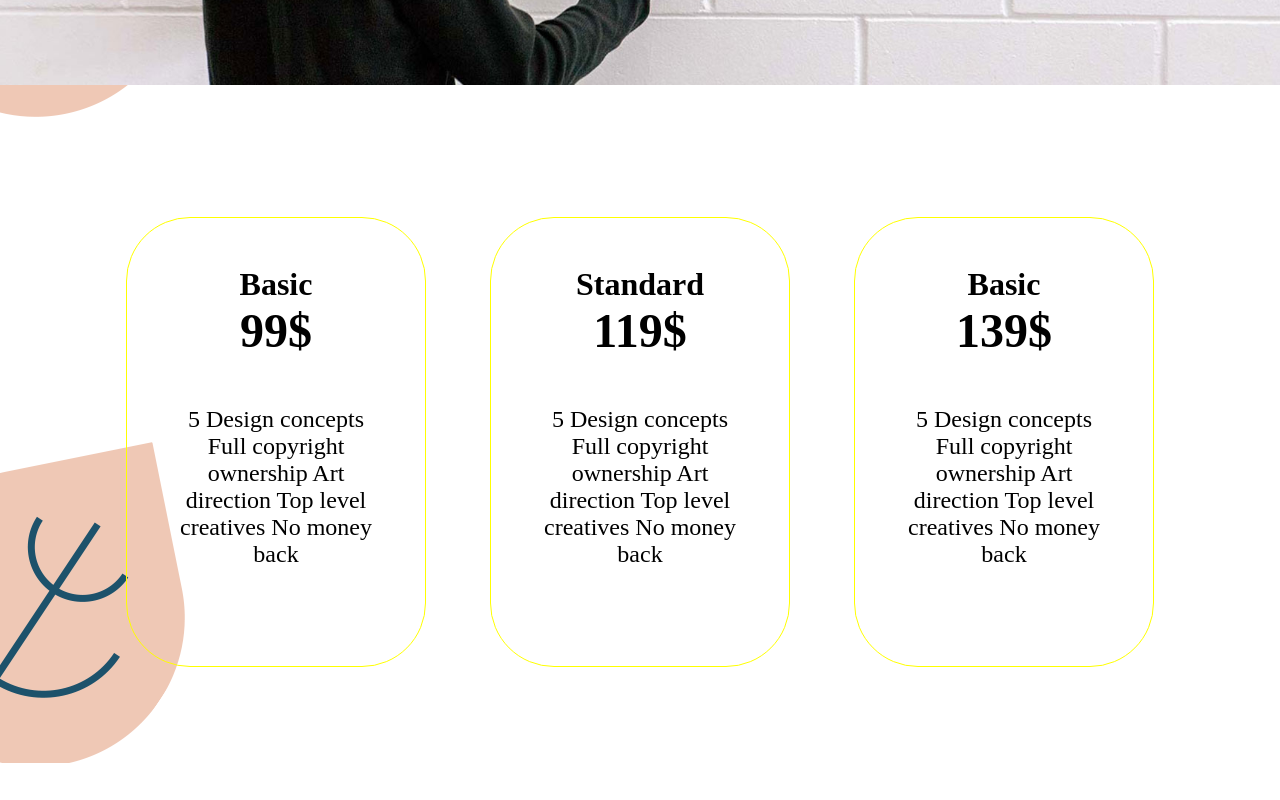
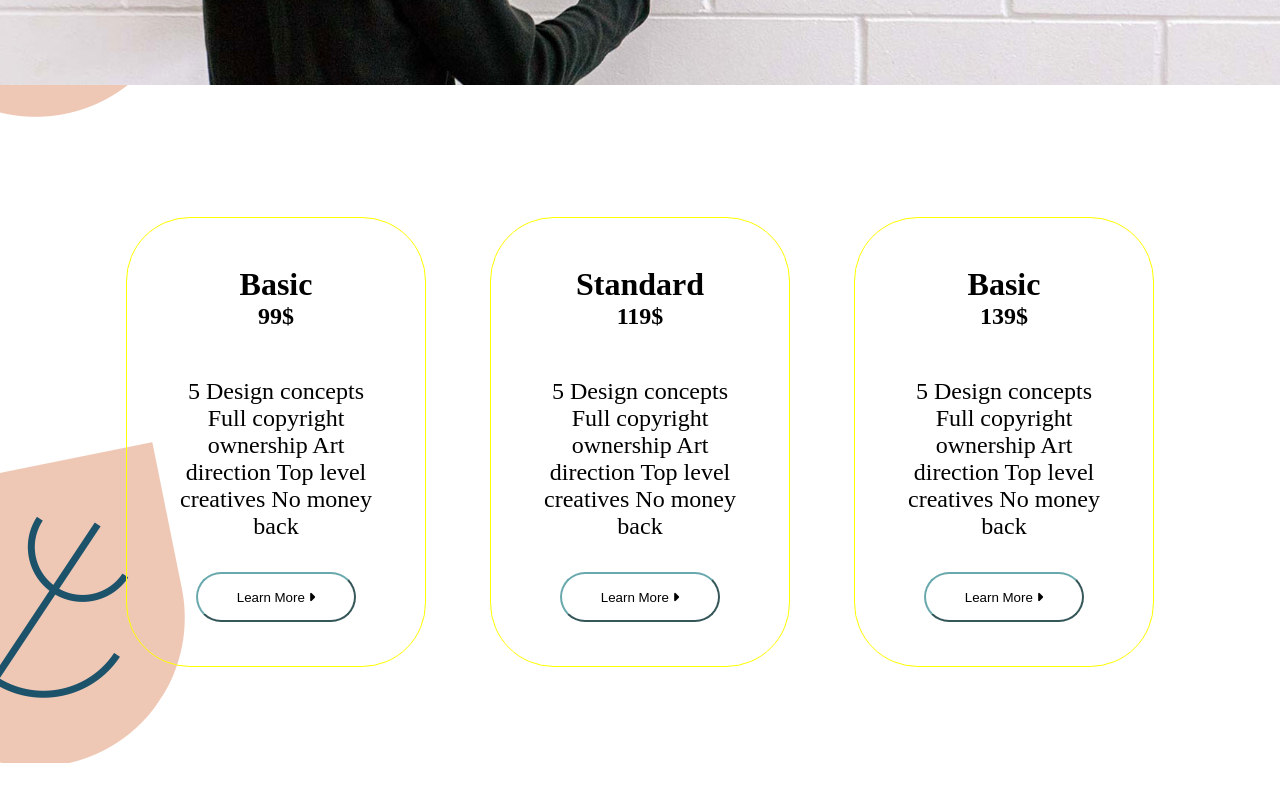
Before and after one commit to VincenzoMinardi/proj-html-vuejs, a Vue app: page / in a window 1280 px wide. Shown: the part 4520-5320 px from the top of the page. Built offline with nearby package versions, Linux system fonts and the light colour scheme.

Commit message:
add: props, style and hover button

```diff
--- /dev/null
+++ b/src/components/AppCards.vue
@@ -0,0 +1,90 @@
+
+<script>
+import { store } from '../store'
+export default {
+
+    data() {
+        return {
+            store,
+        }
+    },
+    props: {
+        cards: Object,
+    }
+}
+</script>
+
+
+
+
+<template>
+    <div class="cont-card">
+        <div class="card">
+            <h1>{{ cards.title }}</h1>
+            <h2 class="price">{{ cards.price }}</h2>
+            <p class="text">{{ cards.text }}</p>
+            <button class="btn">Learn More <i class="fa-solid fa-caret-right" style="color: #000000;"></i></button>
+        </div>
+        <div class="card">
+            <h1>{{ cards.titleTwoCard }}</h1>
+            <h2 class="price">{{ cards.priceTwo }}</h2>
+            <p class="text">{{ cards.text }}</p>
+            <button class="btn">Learn More <i class="fa-solid fa-caret-right" style="color: #000000;"></i></button>
+        </div>
+        <div class="card">
+            <h1>{{ cards.title }}</h1>
+            <h2 class="price">{{ cards.priceThree }}</h2>
+            <p class="text">{{ cards.text }}</p>
+            <button class="btn ">Learn More <i class="fa-solid fa-caret-right" style="color: #000000;"></i></button>
+        </div>
+    </div>
+</template>
+
+
+
+
+<style lang="scss" scoped>
+.cont-card {
+    display: flex;
+    align-items: center;
+    justify-content: center;
+    gap: 4rem;
+    margin-top: 2rem;
+    padding: 6rem;
+
+    .card {
+        padding: 3rem;
+        text-align: center;
+        border-radius: 4rem;
+        height: 450px;
+        width: 300px;
+        border: 1px solid yellow;
+
+        .text {
+            margin-top: 3rem;
+            font-size: 1.5rem;
+        }
+    }
+}
+
+.btn {
+    border-radius: 3rem;
+    margin-top: 2rem;
+    height: 50px;
+    width: 160px;
+    border-color: #69a9ae;
+    background-color: white;
+
+}
+
+.btn:hover {
+    background-color: goldenrod;
+    color: white;
+
+
+}
+
+.card:hover {
+    background-color: #69a9ae;
+}
+</style>
--- a/src/components/AppFooter.vue
+++ b/src/components/AppFooter.vue
@@ -30,7 +30,7 @@ export default {
                 <div>{{ element.email }}</div>
                 <hr>
             </div>
-            <button class="btn-hover">Submit</button>
+            <button class="btn-hover">Submit <i class="fa-solid fa-caret-right" style="color: #000000;"></i></button>
         </div>
     </div>
     <div class="footer">
--- a/src/components/AppMain.vue
+++ b/src/components/AppMain.vue
@@ -1,9 +1,12 @@
 <script>
 import { store } from "../store";
+import AppCards from './AppCards.vue'
 
 
 export default {
-  components: {},
+  components: {
+    AppCards,
+  },
   data() {
     return {
       store,
@@ -31,7 +34,7 @@ export default {
         <div class="below-container">
           <h1>{{ element.belowTitle }}</h1>
           <div>{{ element.belowParagraf }}</div>
-          <button class="bt-read">Read more</button>
+          <button class="bt-read">Read more <i class="fa-solid fa-caret-right" style="color: #000000;"></i></button>
         </div>
         <div class="cont-flex">
           <img class="size-img" src="../assets/img/h2-icon-01.png" alt="" />
@@ -45,30 +48,14 @@ export default {
       <img class="big-image" src="../assets/img/h2-img-2.jpg" alt="" />
       <img class="video-btn" src="../assets/img/main-home-video-button-img-01.png" alt="" />
     </div>
-    <div v-for="card in store.ArrCard" :key="card" class="cont-card">
-      <div class="card">
-        <h1>{{ card.title }}</h1>
-        <h2 class="price">{{ card.price }}</h2>
-        <p class="text">{{ card.text }}</p>
-      </div>
-      <div class="card">
-        <h1>{{ card.titleTwoCard }}</h1>
-        <h2 class="price">{{ card.priceTwo }}</h2>
-        <p class="text">{{ card.text }}</p>
-      </div>
-      <div class="card">
-        <h1>{{ card.title }}</h1>
-        <h2 class="price">{{ card.priceThree }}</h2>
-        <p class="text">{{ card.text }}</p>
-      </div>
-    </div>
+    <AppCards v-for="card in store.ArrCard" :key="card.id" :cards="card" />
   </div>
 </template>
 
 <style lang="scss" scoped>
 .big-image {
   background-image: url(../assets/img/h2-background-img-02.png);
-  background-repeat: repeat-y;
+  background-repeat: repeat;
 }
 
 .container {
@@ -143,35 +130,4 @@ export default {
     left: 800px;
   }
 }
-
-.cont-card {
-  display: flex;
-  align-items: center;
-  justify-content: center;
-  gap: 4rem;
-  margin-top: 2rem;
-  padding: 6rem;
-
-  .card {
-    padding: 3rem;
-    text-align: center;
-    border-radius: 4rem;
-    height: 450px;
-    width: 300px;
-    border: 1px solid yellow;
-
-    .text {
-      margin-top: 3rem;
-      font-size: 1.5rem;
-    }
-  }
-}
-
-.card:hover {
-  background-color: #69a9ae;
-}
-
-.price {
-  font-size: 3rem;
-}
 </style>
--- a/src/store.js
+++ b/src/store.js
@@ -29,10 +29,8 @@ export const store = reactive({
       title: "Basic",
       price: "99$",
       text: "5 Design concepts Full copyright ownership Art direction Top level creatives No money back",
-
       titleTwoCard: "Standard",
       priceTwo: "119$",
-
       priceThree: "139$",
     },
   ],
```
